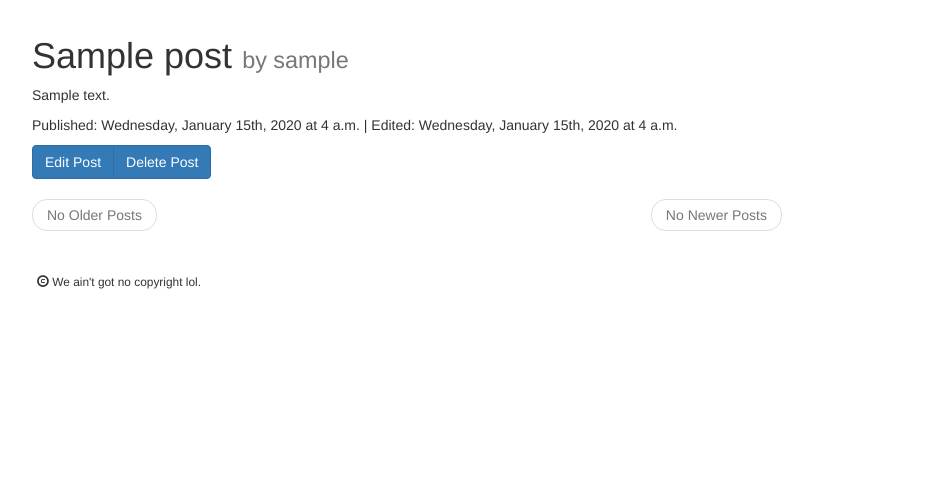
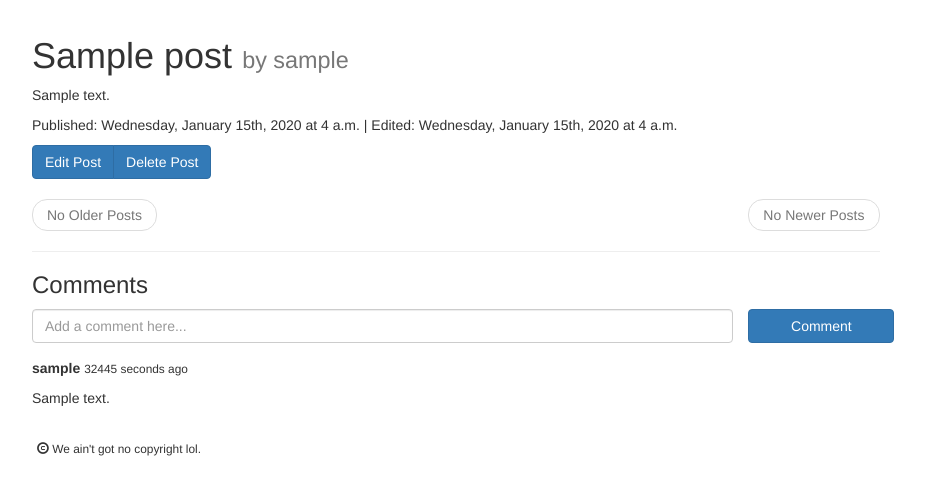
Before and after one commit to broden-wanner/colman_blog, a Django app: page /post/1/ in a window 1280 px wide. Shown: the part 184-679 px from the top of the page, without its empty margins (38-963 px from the left). Run offline with Django 3.2, Linux system fonts and the light colour scheme; a user stored in the database is signed in; tables that the repository leaves empty hold one stand-in row (values such as "Sample post"); some libraries are stand-ins or nearby versions.

Commit message:
Added comments section and put a bird on it

```diff
--- a/blog/admin.py
+++ b/blog/admin.py
@@ -1,4 +1,5 @@
 from django.contrib import admin
-from .models import Post
+from .models import Post, Comment
 
 admin.site.register(Post)
+admin.site.register(Comment)
--- a/blog/forms.py
+++ b/blog/forms.py
@@ -1,8 +1,17 @@
 from django import forms
-from .models import Post
+from .models import Post, Comment
 
 class PostForm(forms.ModelForm):
 
 	class Meta:
 		model = Post
 		fields = ('title', 'text')
+
+class CommentForm(forms.ModelForm):
+
+	class Meta:
+		model = Comment
+		fields = ('text',)
+		widgets = {
+		    'text': forms.TextInput(attrs={'placeholder': 'Add a comment here...', 'class': 'form-control'}),
+		}
--- a/blog/models.py
+++ b/blog/models.py
@@ -10,17 +10,49 @@ class Post(models.Model):
 	published_date = models.DateTimeField(blank=True)
 	edited_date = models.DateTimeField(blank=True, null=True)
 	most_recent_date = models.DateTimeField(blank=True, null=True)
+	comments = models.IntegerField(default=0)
 
 	def was_published_or_edited_recently(self):
 		now = timezone.now()
 		pub_recently = (now - datetime.timedelta(days=1) <= self.published_date <= now)
 		if self.edited_date:
 			edit_recently = (now - datetime.timedelta(days=1) <= self.edited_date <= now)
+		else:
+			edit_recently = False
 		return pub_recently or edit_recently
 
-	def publish(self):
-		self.published_date = timezone.now()
-		self.save()
+	def update_comments(self):
+		self.comments = int(Comment.objects.filter(post__pk=self.pk).count())
 
 	def __str__(self):
 		return self.title
+
+class Comment(models.Model):
+	post = models.ForeignKey('Post', on_delete=models.CASCADE)
+	author = models.ForeignKey('auth.User', on_delete=models.CASCADE)
+	text = models.TextField()
+	date_created = models.DateTimeField(default=timezone.now)
+	published_date = models.DateTimeField(blank=True)
+	edited_date = models.DateTimeField(blank=True, null=True)
+	most_recent_date = models.DateTimeField(blank=True, null=True)
+
+	def __str__(self):
+		return "Comment on post %s" % (self.post.title)
+
+	def time_since_post(self):
+		now = timezone.now()
+		time_since = now - self.most_recent_date
+		if time_since < datetime.timedelta(minutes=1):
+			return "%i seconds ago" % (time_since.seconds)
+		elif time_since < datetime.timedelta(hours=1):
+			return "%i minutes ago" % (time_since.seconds / 60)
+		elif time_since < datetime.timedelta(days=1):
+			return "%i hours ago" % (time_since.seconds / 60 / 60)
+		elif time_since < datetime.timedelta(weeks=1):
+			return "%i days ago" % (time_since.days)
+		elif time_since < datetime.timedelta(weeks=4):
+			return "%i weeks ago" % (time_since.days / 7)
+		elif time_since < datetime.timedelta(weeks=52):
+			return "%i months ago" % (time_since.days / 30)
+		else:
+			return "%i years ago" % (time_since / 365)
--- a/blog/urls.py
+++ b/blog/urls.py
@@ -7,5 +7,5 @@ urlpatterns = [
 	path('post/<int:pk>/', views.blogDetailView, name='detail'),
 	path('post/new/', views.blogCreateView, name='create'),
 	path('post/<int:pk>/edit', views.blogUpdateView, name='edit'),
-	path('post/<int:pk>/delete', login_required(views.blogDeleteView), name='delete'),
+	path('post/<int:pk>/delete', views.blogDeleteView, name='delete'),
 ]
--- a/blog/views.py
+++ b/blog/views.py
@@ -1,32 +1,26 @@
 from django.shortcuts import render, get_object_or_404, redirect
 from django.utils import timezone
-from .models import Post
-from .forms import PostForm
+from .models import Post, Comment
+from .forms import PostForm, CommentForm
 from django.contrib.auth.decorators import login_required
 from django.http import Http404
 
 @login_required
 def blogHomeView(request):
-	posts = Post.objects.all()
-	#Adds most recent date for posts that never had it
+	posts = Post.objects.filter(published_date__lte=timezone.now()).order_by('-most_recent_date')
 	for post in posts:
-		if post.edited_date == None:
-			if post.edited_date:
-				post.most_recent_date = post.edited_date
-				post.save()
-			else:
-				post.most_recent_date = post.published_date
-				post.save()
-	posts = Post.objects.filter(published_date__lte=timezone.now()).order_by('-most_recent_date')
+		post.update_comments()
 	return render(request, 'index.html', {'posts': posts})
 
 @login_required
 def blogDetailView(request, pk):
+	#Post Section
 	post = get_object_or_404(Post, pk=pk)
 	try:
 		post = Post.objects.get(pk=pk)
 	except Post.DoesNotExist:
 		raise Http404("No Post matches given query.")
+	#Creates newer and older post buttons
 	try:
 		older_post = Post.objects.filter(most_recent_date__lt=post.most_recent_date).order_by('-most_recent_date')[0]
 	except (Post.DoesNotExist, IndexError, ValueError):
@@ -35,7 +29,27 @@ def blogDetailView(request, pk):
 		newer_post = Post.objects.filter(most_recent_date__gt=post.most_recent_date).order_by('most_recent_date')[0]
 	except (Post.DoesNotExist, IndexError, ValueError):
 		newer_post = None
-	return render(request, 'detail.html', {'post': post, 'newer_post': newer_post, 'older_post': older_post})
+	#Comment Section
+	try:
+		comments = Comment.objects.filter(post__pk=post.pk).order_by('-most_recent_date')
+	except (Comment.DoesNotExist, IndexError, ValueError):
+		comments = None
+	#Create Comment Form
+	if request.method == "POST":
+		create_comment_form = CommentForm(request.POST, prefix="create")
+		if create_comment_form.is_valid():
+			comment = create_comment_form.save(commit=False)
+			comment.post = post
+			comment.author = request.user
+			comment.published_date = timezone.now()
+			comment.most_recent_date = timezone.now()
+			comment.save()
+			post.update_comments()
+			return redirect('detail', pk=post.pk)
+	else:
+		create_comment_form = CommentForm(prefix="create")
+	#Edit Comment Section
+	return render(request, 'detail.html', {'post': post, 'newer_post': newer_post, 'older_post': older_post, 'comments': comments, 'create_comment_form': create_comment_form})
 
 @login_required
 def blogCreateView(request):
--- a/templates/base.html
+++ b/templates/base.html
@@ -29,7 +29,7 @@
 
 	<main class="container">
 		<div class="row">
-			<div class="col-sm-8">
+			<div class="col-sm-9">
 				{% block content %}
 				{% endblock %}
 			</div>
--- a/templates/detail.html
+++ b/templates/detail.html
@@ -21,6 +21,7 @@
 			<button type="button" class="btn btn-primary disabled">Delete Post</button>
 		</div>
 	{% endif %}
+	<!--Displays newer and older post buttons-->
 	<ul class="pager">
 		{% if older_post %}
 			<li class="previous"><a href="{% url 'detail' pk=older_post.pk %}">Previous Post: {{ older_post }}</a></li>
@@ -33,4 +34,24 @@
 			<li class="next disabled"><a href="#">No Newer Posts</a></li>
 		{% endif %}
 	</ul>
+	<hr>
+	<!--New Comment Form-->
+	<h3>Comments</h3>
+	<div class="row">
+		<form method="POST">
+			<div class="form-group col-sm-10">
+				{% csrf_token %}
+				{{ create_comment_form.text.errors }}
+				{{ create_comment_form.text }}
+			</div>
+			<button type="submit" class="btn btn-primary col-sm-2" value="Post Comment">Comment</button>
+		</form>
+	</div>
+	<!--Comment Section-->
+	{% if comments %}
+		{% for comment in comments %}
+			<p><strong>{{ comment.author }}</strong> <small>{{ comment.time_since_post }}</small></p>
+			<p>{{ comment.text }}</p>
+		{% endfor %}
+	{% endif %}
 {% endblock %}
--- a/templates/index.html
+++ b/templates/index.html
@@ -18,5 +18,6 @@
 					</p>
 				{% endif %}
 		{% endif %}
+		<p>{{ post.comments }} comments</p>
 	{% endfor %}
 {% endblock %}
```
Also changed, not shown: blog/tests.py (+24 -6 lines), templates/registration/login.html (+9 -6 lines), 1 other file.
